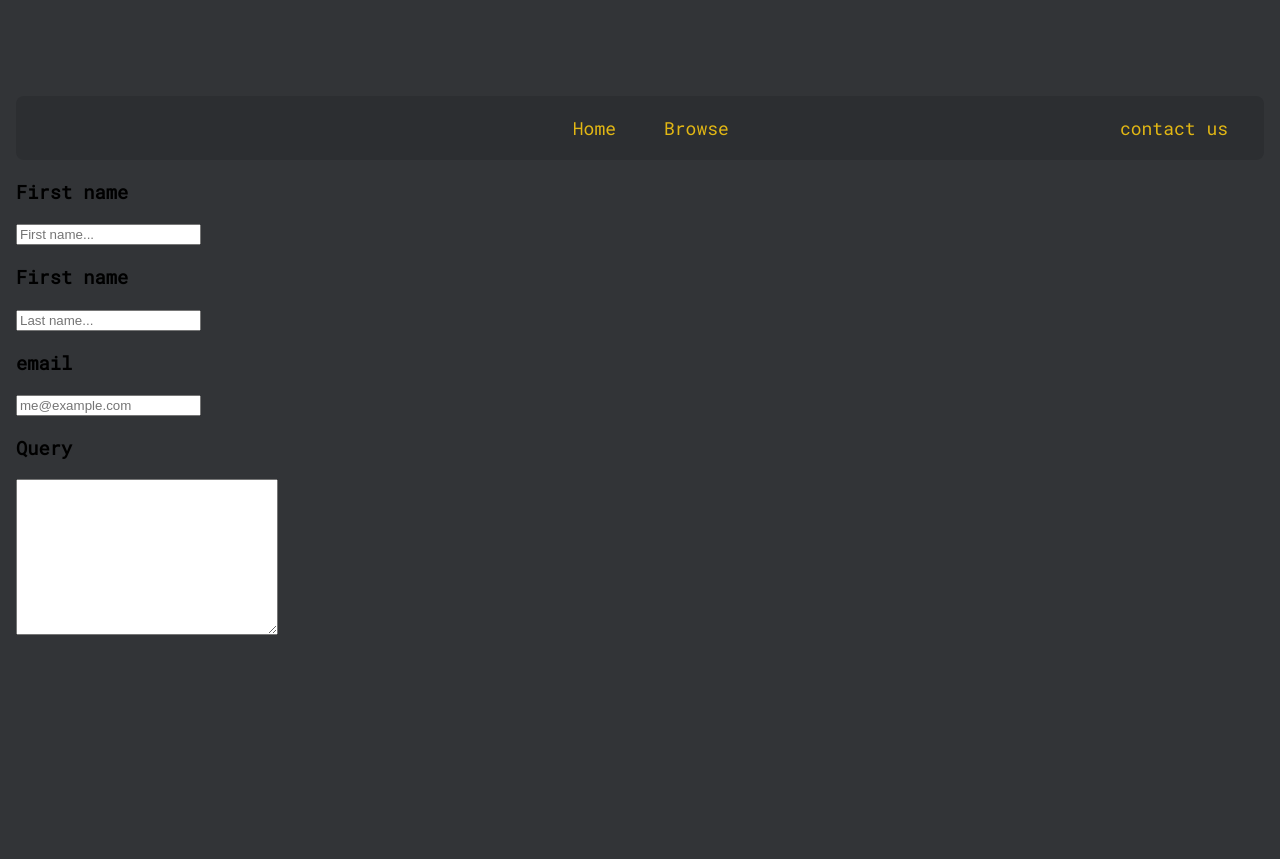
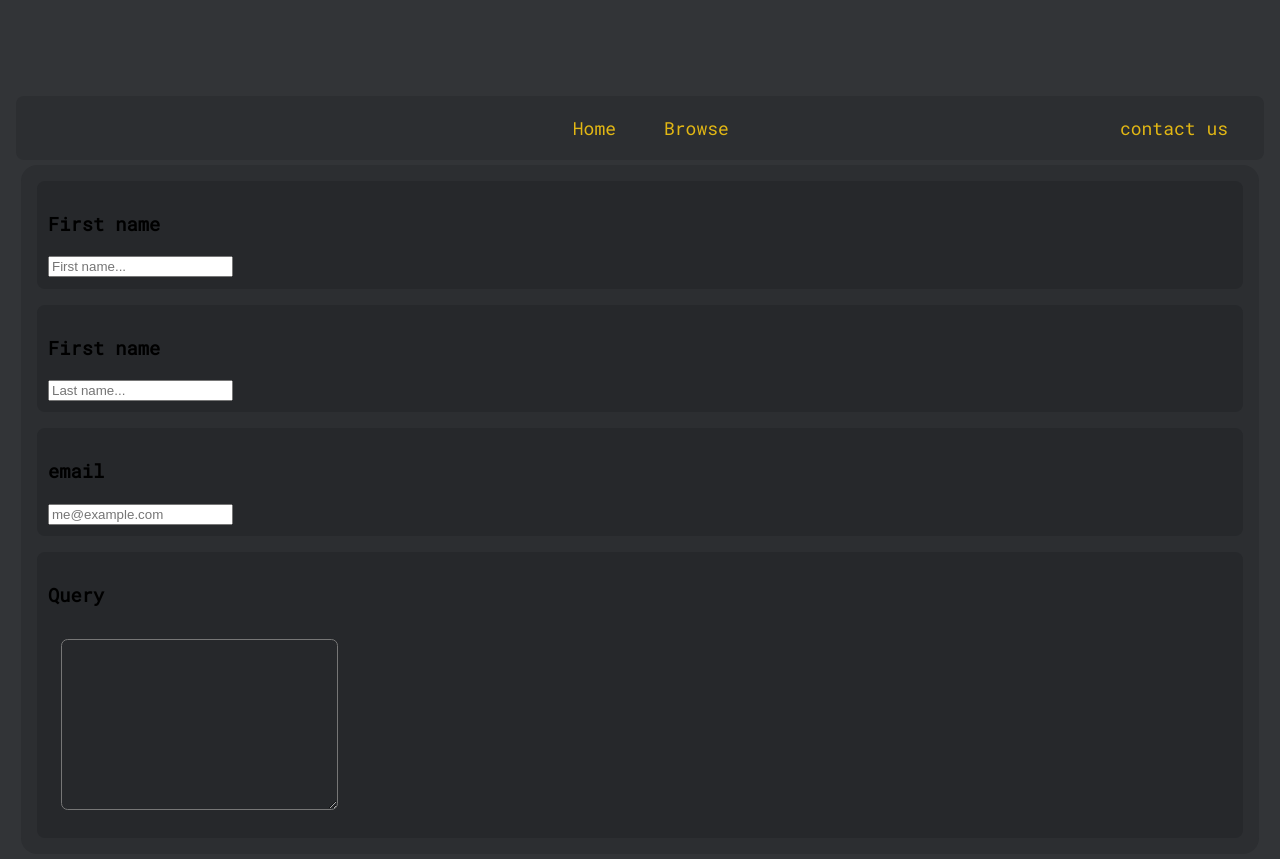
Before and after one commit to InnesWarwick/Bandden, a PHP site: page /contactUs.html in a window 1280 px wide. Before the commit the page ends 635 px from the top, so only its background shows below. Run offline with PHP 8.4, Linux system fonts and the light colour scheme.

Commit message:
Update style.css

```diff
--- a/style.css
+++ b/style.css
@@ -59,6 +59,11 @@ body {
     display: flex;
     flex-wrap: wrap;
     flex: 1;
+}
+
+.col-2 .adPost {
+    box-sizing: border-box;
+    width: 45%;
 }
 
 .leftContentHome {
@@ -227,6 +232,47 @@ body {
     background-color: #2C2E31;
 }
 
+
+/* profile page code */
+.profilePageDetails{
+    background-color: #2C2E31;
+    border-radius: 1em;
+    margin: 1em;
+}
+
+/*contact us page*/
+.contactForm{
+    background-color: #2C2E31;
+    width: 100%;
+    margin: auto;
+    border-radius: 1em;
+    margin: 0.3em;
+}
+.firstNameBox{
+    background-color: #26282b;
+    padding: 0.7em;
+    border-radius: 0.5em;
+    margin: 1em;
+}
+.lastNameBox{
+    background-color: #26282b;
+    padding: 0.7em;
+    border-radius: 0.5em;
+    margin: 1em;
+}
+.emailBox{
+    background-color: #26282b;
+    padding: 0.7em;
+    border-radius: 0.5em;
+    margin: 1em;
+}
+.queryArea{
+    background-color: #26282b;
+    padding: 0.7em;
+    border-radius: 0.5em;
+    margin: 1em;
+}
+
 /* Mobile size media screen*/
 @media screen and (max-width: 550px) {
 
@@ -235,7 +281,6 @@ body {
     }
 
     .navBar {
-
         border-radius: 0.5em;
         margin-top: 6em;
         display: flex;
```
